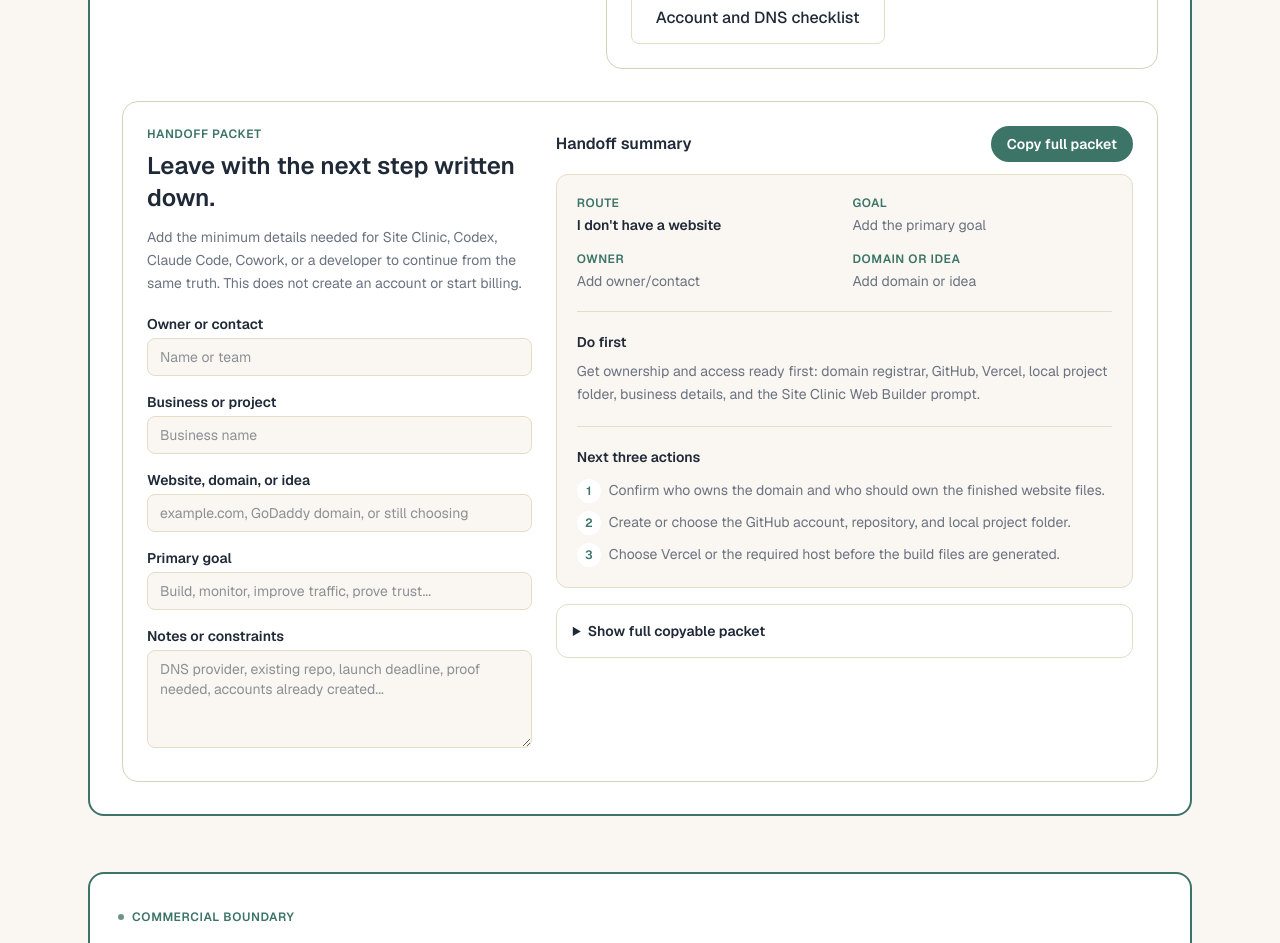
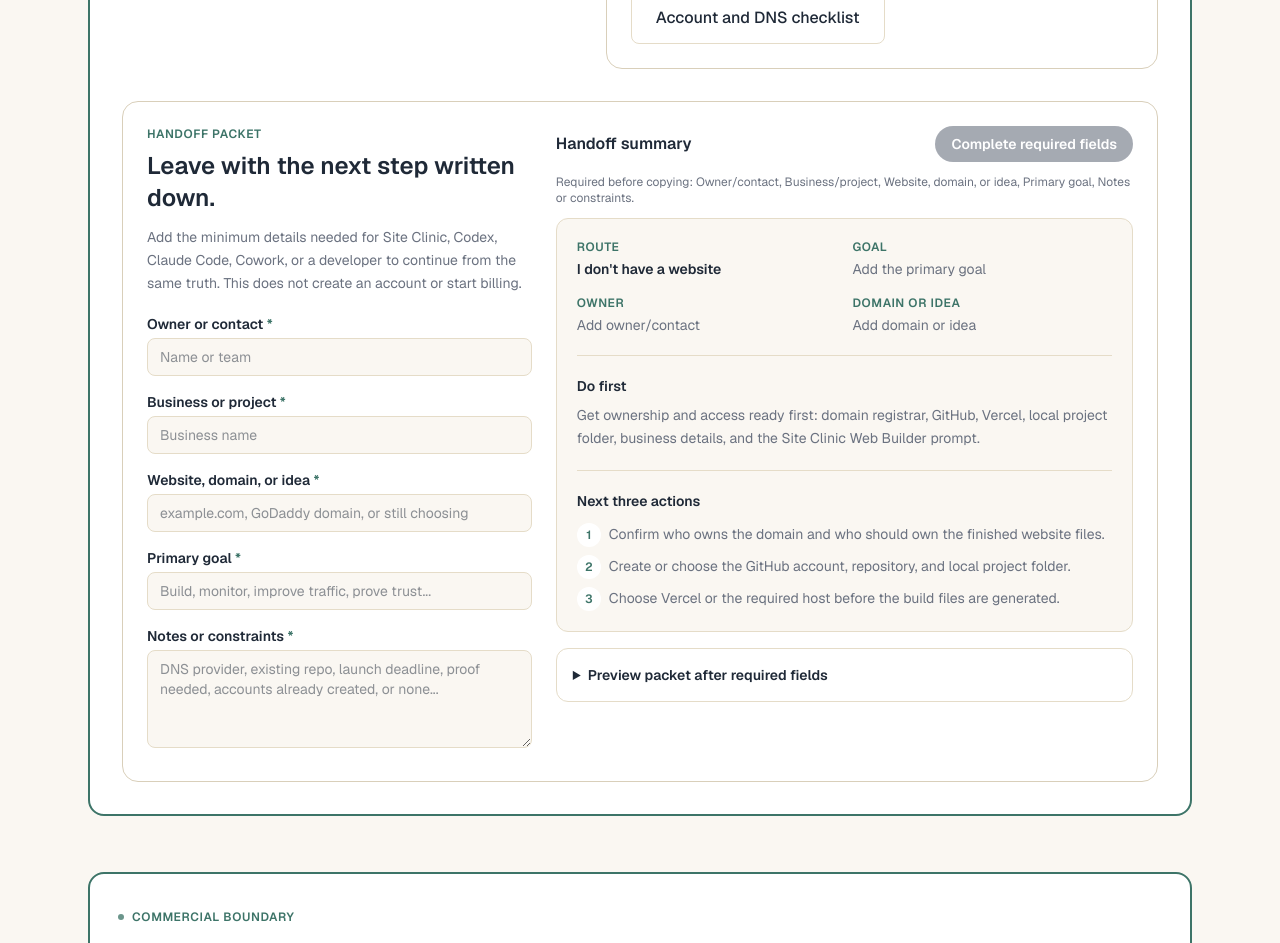
Before and after one commit to drjliddy-max/siteclinic-web, a Next.js app: page /start-here in a window 1280 px wide. Shown: the part 1680-2623 px from the top of the page. Built offline with nearby package versions, Linux system fonts and the light colour scheme.

Commit message:
Require handoff fields before packet copy

```diff
--- a/src/components/StartHereWizard.tsx
+++ b/src/components/StartHereWizard.tsx
@@ -21,6 +21,38 @@ const EMPTY_HANDOFF: HandoffDraft = {
   notes: "",
 };
 
+const HANDOFF_FIELDS: Array<{
+  key: keyof HandoffDraft;
+  label: string;
+  collect: string;
+}> = [
+  {
+    key: "ownerName",
+    label: "Owner/contact",
+    collect: "Name and email for the person or team who owns the next step.",
+  },
+  {
+    key: "businessName",
+    label: "Business/project",
+    collect: "Business or project name the website should represent.",
+  },
+  {
+    key: "websiteOrDomain",
+    label: "Website, domain, or idea",
+    collect: "Domain name, registrar status, or the working website idea.",
+  },
+  {
+    key: "primaryGoal",
+    label: "Primary goal",
+    collect: "Whether the next step is build, monitor, improve traffic, prove trust, or something else.",
+  },
+  {
+    key: "notes",
+    label: "Notes or constraints",
+    collect: "Known constraints such as GoDaddy DNS, launch deadline, existing repo, proof need, or accounts already created.",
+  },
+];
+
 function buildHandoffPacket(
   route: (typeof ONBOARDING_ROUTES)[number] | undefined,
   draft: HandoffDraft,
@@ -28,6 +60,7 @@ function buildHandoffPacket(
   if (!route) return "";
 
   const valueOrBlank = (value: string) => value.trim() || "[add]";
+  const missingFields = HANDOFF_FIELDS.filter(({ key }) => !draft[key].trim());
 
   return [
     "SITE CLINIC HANDOFF PACKET",
@@ -37,6 +70,13 @@ function buildHandoffPacket(
     `Business/project: ${valueOrBlank(draft.businessName)}`,
     `Website, domain, or idea: ${valueOrBlank(draft.websiteOrDomain)}`,
     `Primary goal: ${valueOrBlank(draft.primaryGoal)}`,
+    ...(missingFields.length
+      ? [
+          "",
+          "Missing inputs to collect next:",
+          ...missingFields.map(({ label, collect }) => `- ${label}: ${collect}`),
+        ]
+      : []),
     "",
     "Recommended endpoint:",
     route.outcome,
@@ -75,6 +115,11 @@ export function StartHereWizard() {
     () => buildHandoffPacket(selectedRoute, handoffDraft),
     [selectedRoute, handoffDraft],
   );
+  const missingHandoffFields = useMemo(
+    () => HANDOFF_FIELDS.filter(({ key }) => !handoffDraft[key].trim()),
+    [handoffDraft],
+  );
+  const canCopyHandoffPacket = missingHandoffFields.length === 0;
 
   function updateHandoffField(field: keyof HandoffDraft, value: string) {
     setCopyStatus("idle");
@@ -82,6 +127,11 @@ export function StartHereWizard() {
   }
 
   async function copyHandoffPacket() {
+    if (!canCopyHandoffPacket) {
+      setCopyStatus("failed");
+      return;
+    }
+
     try {
       await navigator.clipboard.writeText(handoffPacket);
       setCopyStatus("copied");
@@ -250,10 +300,12 @@ export function StartHereWizard() {
               <div className="space-y-4">
                 <label className="block">
                   <span className="block text-sm font-semibold text-[var(--color-ink)] mb-1">
-                    Owner or contact
+                    Owner or contact <span className="text-[var(--color-accent)]">*</span>
                   </span>
                   <input
                     type="text"
+                    required
+                    aria-required="true"
                     value={handoffDraft.ownerName}
                     onChange={(event) => updateHandoffField("ownerName", event.target.value)}
                     placeholder="Name or team"
@@ -263,10 +315,12 @@ export function StartHereWizard() {
 
                 <label className="block">
                   <span className="block text-sm font-semibold text-[var(--color-ink)] mb-1">
-                    Business or project
+                    Business or project <span className="text-[var(--color-accent)]">*</span>
                   </span>
                   <input
                     type="text"
+                    required
+                    aria-required="true"
                     value={handoffDraft.businessName}
                     onChange={(event) => updateHandoffField("businessName", event.target.value)}
                     placeholder="Business name"
@@ -276,10 +330,12 @@ export function StartHereWizard() {
 
                 <label className="block">
                   <span className="block text-sm font-semibold text-[var(--color-ink)] mb-1">
-                    Website, domain, or idea
+                    Website, domain, or idea <span className="text-[var(--color-accent)]">*</span>
                   </span>
                   <input
                     type="text"
+                    required
+                    aria-required="true"
                     value={handoffDraft.websiteOrDomain}
                     onChange={(event) => updateHandoffField("websiteOrDomain", event.target.value)}
                     placeholder="example.com, GoDaddy domain, or still choosing"
@@ -289,10 +345,12 @@ export function StartHereWizard() {
 
                 <label className="block">
                   <span className="block text-sm font-semibold text-[var(--color-ink)] mb-1">
-                    Primary goal
+                    Primary goal <span className="text-[var(--color-accent)]">*</span>
                   </span>
                   <input
                     type="text"
+                    required
+                    aria-required="true"
                     value={handoffDraft.primaryGoal}
                     onChange={(event) => updateHandoffField("primaryGoal", event.target.value)}
                     placeholder="Build, monitor, improve traffic, prove trust..."
@@ -302,12 +360,14 @@ export function StartHereWizard() {
 
                 <label className="block">
                   <span className="block text-sm font-semibold text-[var(--color-ink)] mb-1">
-                    Notes or constraints
+                    Notes or constraints <span className="text-[var(--color-accent)]">*</span>
                   </span>
                   <textarea
+                    required
+                    aria-required="true"
                     value={handoffDraft.notes}
                     onChange={(event) => updateHandoffField("notes", event.target.value)}
-                    placeholder="DNS provider, existing repo, launch deadline, proof needed, accounts already created..."
+                    placeholder="DNS provider, existing repo, launch deadline, proof needed, accounts already created, or none..."
                     rows={4}
                     className="w-full rounded-lg border border-[var(--color-border)] bg-[var(--color-bg)] px-3 py-2 text-sm text-[var(--color-ink)] outline-none focus:border-[var(--color-accent)]"
                   />
@@ -323,11 +383,18 @@ export function StartHereWizard() {
                 <button
                   type="button"
                   onClick={copyHandoffPacket}
-                  className="rounded-full bg-[var(--color-accent)] px-4 py-2 text-sm font-semibold text-white hover:opacity-90"
+                  disabled={!canCopyHandoffPacket}
+                  className="rounded-full bg-[var(--color-accent)] px-4 py-2 text-sm font-semibold text-white hover:opacity-90 disabled:cursor-not-allowed disabled:bg-[var(--color-ink-soft)] disabled:opacity-60"
                 >
-                  Copy full packet
+                  {canCopyHandoffPacket ? "Copy full packet" : "Complete required fields"}
                 </button>
               </div>
+              {!canCopyHandoffPacket ? (
+                <p className="mb-3 text-xs text-[var(--color-ink-soft)]">
+                  Required before copying:{" "}
+                  {missingHandoffFields.map((field) => field.label).join(", ")}.
+                </p>
+              ) : null}
               <div className="rounded-xl border border-[var(--color-border)] bg-[var(--color-bg)] p-5">
                 <dl className="grid gap-4 sm:grid-cols-2">
                   <div>
@@ -395,7 +462,7 @@ export function StartHereWizard() {
 
               <details className="mt-4 rounded-xl border border-[var(--color-border)] bg-white p-4">
                 <summary className="cursor-pointer text-sm font-semibold text-[var(--color-ink)]">
-                  Show full copyable packet
+                  {canCopyHandoffPacket ? "Show full copyable packet" : "Preview packet after required fields"}
                 </summary>
                 <pre className="mt-4 max-h-[22rem] overflow-auto whitespace-pre-wrap rounded-lg border border-[var(--color-border)] bg-[var(--color-bg)] p-4 text-xs leading-relaxed text-[var(--color-ink-soft)]">
                   {handoffPacket}
@@ -406,7 +473,9 @@ export function StartHereWizard() {
                   ? "Copied. This can now be pasted into Site Clinic, Codex, Claude Code, Cowork, or a developer brief."
                   : null}
                 {copyStatus === "failed"
-                  ? "Copy failed. Select the packet text and copy it manually."
+                  ? canCopyHandoffPacket
+                    ? "Copy failed. Select the packet text and copy it manually."
+                    : "Complete the required fields before copying the packet."
                   : null}
               </p>
             </div>
```
